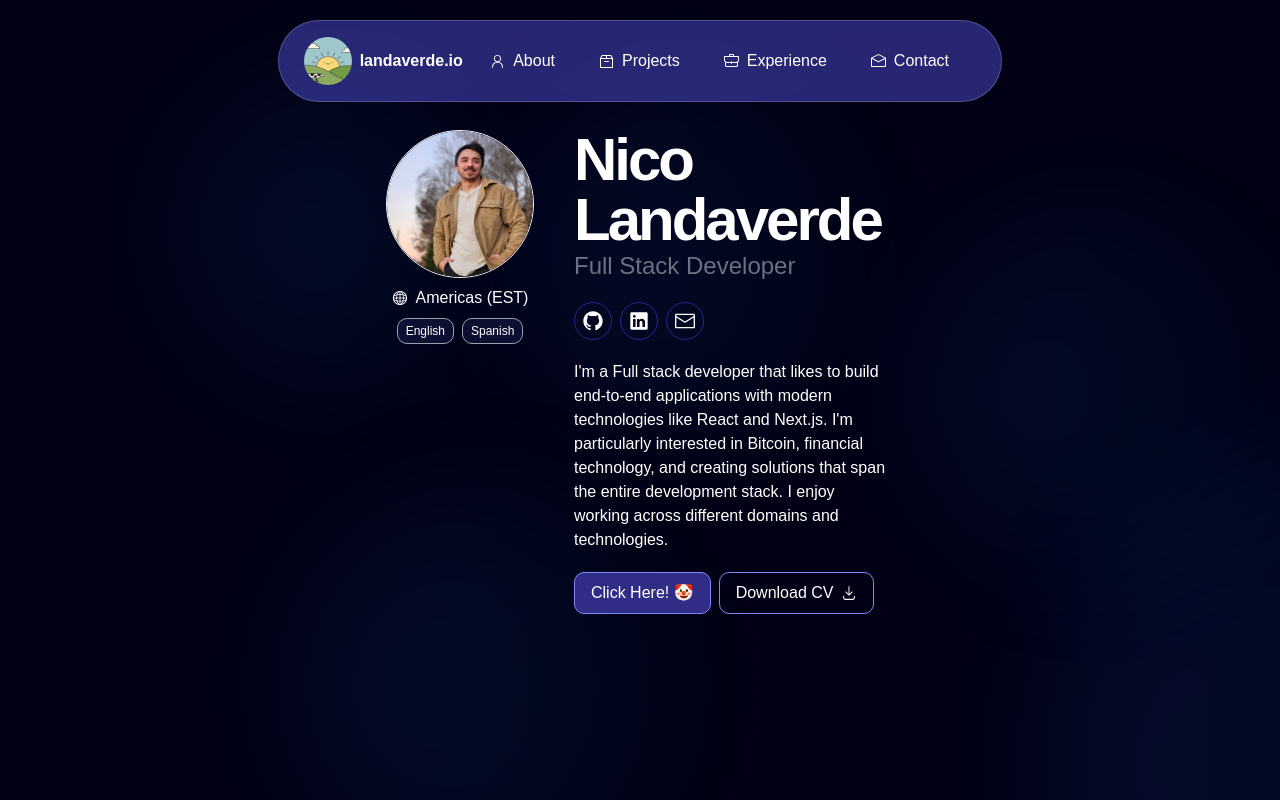
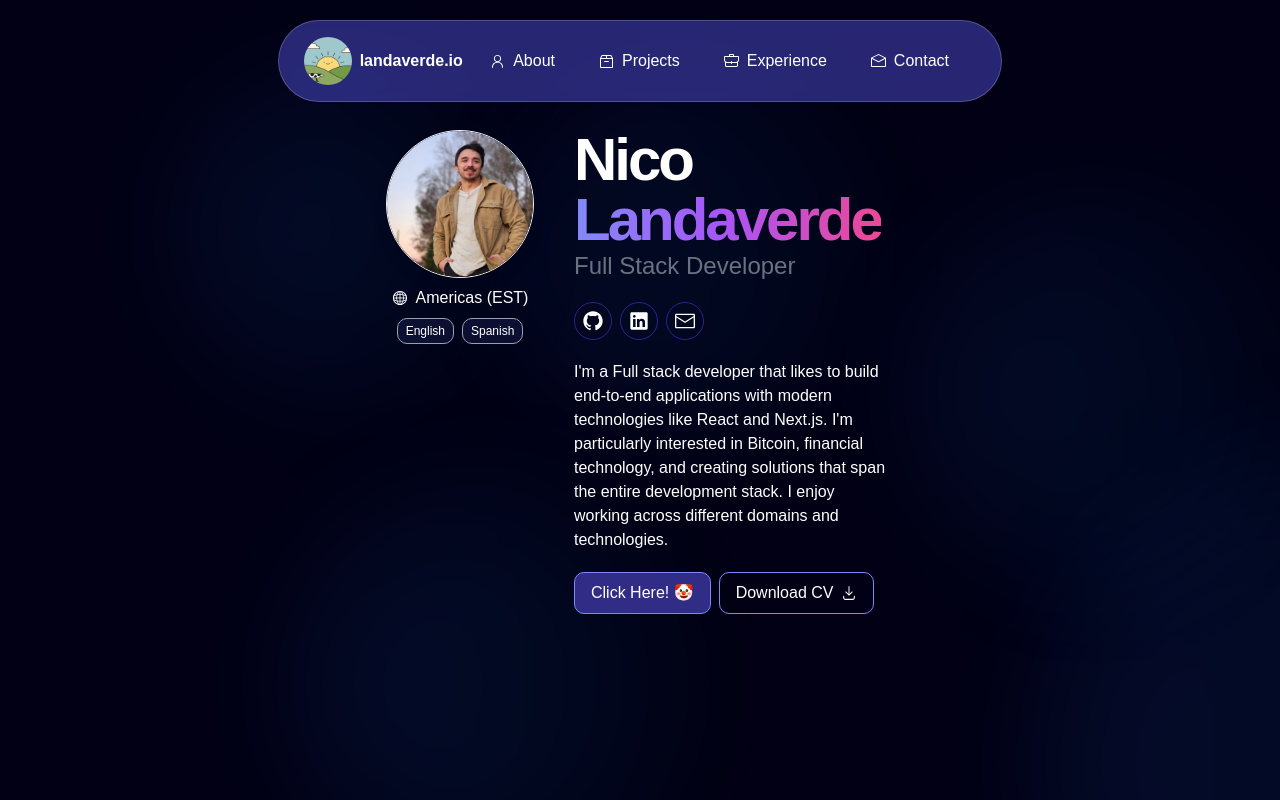
Before and after one commit to landaverdend/portfolio-site, a Next.js app: page / in a window 1280 px wide. Built offline with nearby package versions, Linux system fonts and the light colour scheme.

Commit message:
animated gradient

```diff
--- a/app/experience/page.tsx
+++ b/app/experience/page.tsx
@@ -24,7 +24,7 @@ export default function Experience() {
   return (
     <div className="w-screen flex flex-col items-center justify-center pt-10 pb-15 lg:pb-0">
       <div className="self-center flex flex-col items-center gap-[32px] lg:w-3/5">
-        <h1 className="text-2xl font-bold">Experience</h1>
+        <h1 className="text-2xl font-bold animate-gradient">Experience</h1>
 
         <div className="flex items-center justify-center ">
           <Timeline color="primary" orientation="vertical" className="w-4/5">
--- a/app/globals.css
+++ b/app/globals.css
@@ -157,6 +157,25 @@
   .animate-slide-up-fade {
     animation: slideUpFade 0.6s ease-out forwards;
   }
+
+  @keyframes gradient-shift {
+    0%,
+    100% {
+      background-position: 0% 50%;
+    }
+    50% {
+      background-position: 100% 50%;
+    }
+  }
+
+  .animate-gradient {
+    background: linear-gradient(90deg, #818cf8, #a855f7, #ec4899, #a855f7, #818cf8);
+    background-size: 200% 100%;
+    background-clip: text;
+    -webkit-background-clip: text;
+    -webkit-text-fill-color: transparent;
+    animation: gradient-shift 6s ease infinite;
+  }
 }
 
 @layer base {
--- a/app/page.tsx
+++ b/app/page.tsx
@@ -26,7 +26,9 @@ export default function Home() {
 
         <div className="flex flex-col items-center justify-center gap-5 lg:w-1/4 lg:items-start">
           <div className="flex flex-col items-center lg:items-start">
-            <h1 className="text-4xl font-extrabold tracking-tighter lg:text-6xl">Nico Landaverde</h1>
+            <h1 className="text-4xl font-extrabold tracking-tighter lg:text-6xl">
+              Nico <span className="animate-gradient">Landaverde</span>
+            </h1>
             <span className="text-xl text-gray-500 font-light lg:text-2xl">Full Stack Developer</span>
           </div>
 
--- a/app/projects/page.tsx
+++ b/app/projects/page.tsx
@@ -62,7 +62,7 @@ export default function Projects() {
 
   return (
     <div className="w-full flex flex-col items-center gap-10 pt-5">
-      <h1 className="text-5xl font-bold text-center">Projects</h1>
+      <h1 className="text-5xl font-bold text-center animate-gradient">Projects</h1>
 
       <div className="w-4/5 grid grid-cols-1 md:grid-cols-2  gap-10">
         {projects.map((project, index) => (
--- a/components/bubble-background.tsx
+++ b/components/bubble-background.tsx
@@ -15,7 +15,7 @@ export default function BubbleBackground() {
         <div
           key={i}
           className={`absolute ${bubble.size} ${bubble.opacity} rounded-full blur-3xl
-            bg-gradient-to-r from-blue-500/50 to-cyan-500/15
+            bg-linear-to-r from-blue-500/50 to-cyan-500/15
             animate-float`}
           style={{
             left: bubble.x,
```
